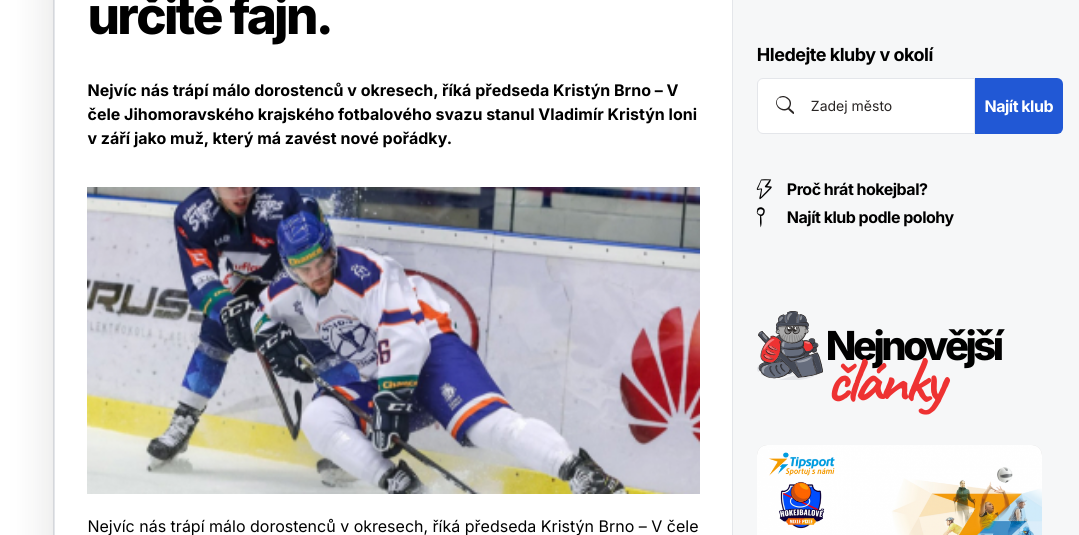
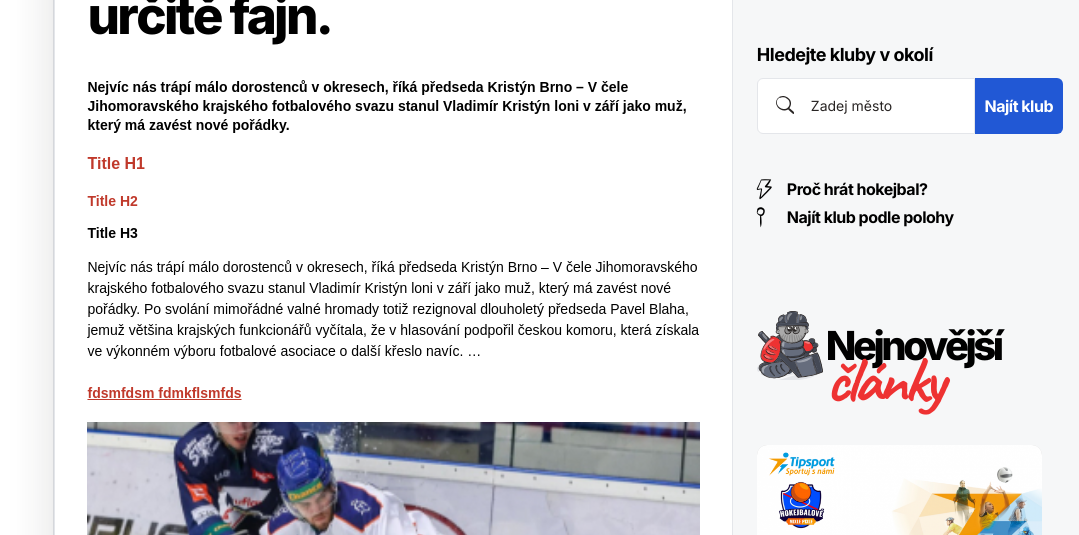
Before and after one commit to mizza-cz/zicnihokejbal, a website: page app/typo.html in a window 1280 px wide. Shown: the part 265-800 px from the top of the page, 201-1280 px from the left. Drawn offline with nearby package versions, Linux system fonts and the light colour scheme; files whose address does not match are found by name.

Commit message:
add fixes typo

```diff
--- a/app/scss/_typo.scss
+++ b/app/scss/_typo.scss
@@ -180,7 +180,8 @@
   }
 }
 .perex {
-  font-size: 12px;
+  font-family: Arial, sans-serif;
+  font-size: 14px;
   line-height: 1.33;
   font-weight: 700;
   margin-bottom: 37px;
@@ -253,3 +254,43 @@
   margin-top: 0;
   margin-bottom: 0;
 }
+.o-content {
+  h1 {
+    font-weight: 700;
+    color: #c0392b;
+    font-size: 16px;
+    font-family: Arial, sans-serif;
+    letter-spacing: 0;
+    margin-bottom: 16px;
+  }
+  h2 {
+    font-weight: 700;
+    color: #c0392b;
+    font-size: 14px;
+    font-family: Arial, sans-serif;
+    letter-spacing: 0;
+    margin-bottom: 16px;
+  }
+  h3 {
+    font-weight: 700;
+    color: #000;
+    font-size: 14px;
+    font-family: Arial, sans-serif;
+    letter-spacing: 0;
+    margin-bottom: 16px;
+  }
+  p {
+    color: #000;
+    font-size: 14px;
+    font-family: Arial, sans-serif;
+  }
+  a {
+    font-family: Arial, sans-serif;
+    font-weight: 700;
+    color: #c0392b;
+    font-size: 14px;
+    &:hover {
+      text-decoration: none;
+    }
+  }
+}
--- a/app/typo.html
+++ b/app/typo.html
@@ -137,23 +137,34 @@
       <div class="main__content">
         <div class="typo">
           <h2>Zahrát si hokej na playstationu nebo na něj kouknout v televizi je určitě fajn.</h2>
-          <div class="perex">
+          <p class="perex">
+            Nejvíc nás trápí málo dorostenců v okresech, říká předseda Kristýn Brno – V čele
+            Jihomoravského krajského fotbalového svazu stanul Vladimír Kristýn loni v září jako muž,
+            který má zavést nové pořádky.
+          </p>
+          <div class="o-content">
+            <h1>Title H1</h1>
+            <h2>Title H2</h2>
+            <h3>Title H3</h3>
             <p>
               Nejvíc nás trápí málo dorostenců v okresech, říká předseda Kristýn Brno – V čele
               Jihomoravského krajského fotbalového svazu stanul Vladimír Kristýn loni v září jako
-              muž, který má zavést nové pořádky.
+              muž, který má zavést nové pořádky. Po svolání mimořádné valné hromady totiž rezignoval
+              dlouholetý předseda Pavel Blaha, jemuž většina krajských funkcionářů vyčítala, že v
+              hlasování podpořil českou komoru, která získala ve výkonném výboru fotbalové asociace
+              o další křeslo navíc. …
             </p>
-          </div>
+            <a href="#">fdsmfdsm fdmkflsmfds</a>
             <p>
               <img src="images/content/top-2.jpg" alt="" />
             </p>
             <p>
               Nejvíc nás trápí málo dorostenců v okresech, říká předseda Kristýn Brno – V čele
-            Jihomoravského krajského fotbalového svazu stanul Vladimír Kristýn loni v září jako muž,
-            který má zavést nové pořádky. Po svolání mimořádné valné hromady totiž rezignoval
+              Jihomoravského krajského fotbalového svazu stanul Vladimír Kristýn loni v září jako
+              muž, který má zavést nové pořádky. Po svolání mimořádné valné hromady totiž rezignoval
               dlouholetý předseda Pavel Blaha, jemuž většina krajských funkcionářů vyčítala, že v
-            hlasování podpořil českou komoru, která získala ve výkonném výboru fotbalové asociace o
-            další křeslo navíc. …
+              hlasování podpořil českou komoru, která získala ve výkonném výboru fotbalové asociace
+              o další křeslo navíc. …
             </p>
             <p>
               <img
@@ -174,20 +185,20 @@
               <p>
                 Nejvíc nás trápí málo dorostenců v okresech, říká předseda Kristýn Brno – V čele
                 Jihomoravského krajského fotbalového svazu stanul Vladimír Kristýn loni v září jako
-              muž, který má zavést nové pořádky. Po svolání mimořádné valné hromady totiž rezignoval
-              dlouholetý předseda Pavel Blaha, jemuž většina krajských funkcionářů vyčítala, že v
-              hlasování podpořil českou komoru, která získala ve výkonném výboru fotbalové asociace
-              o další křeslo navíc. …
+                muž, který má zavést nové pořádky. Po svolání mimořádné valné hromady totiž
+                rezignoval dlouholetý předseda Pavel Blaha, jemuž většina krajských funkcionářů
+                vyčítala, že v hlasování podpořil českou komoru, která získala ve výkonném výboru
+                fotbalové asociace o další křeslo navíc. …
               </p>
             </div>
             <div class="typo__post">
               <img src="images/content/top-2.jpg" alt="" />
               <p>
-              Říká předseda Kristýn Brno – V čele Jihomoravského krajského fotbalového svazu stanul
-              Vladimír Kristýn loni v září jako muž, který má zavést nové pořádky. Po svolání
-              mimořádné valné hromady totiž rezignoval dlouholetý předseda Pavel Blaha, jemuž
-              většina krajských funkcionářů vyčítala, že v hlasování podpořil českou komoru, která
-              získala ve výkonném výboru fotbalové asociace o další křeslo navíc. …
+                Říká předseda Kristýn Brno – V čele Jihomoravského krajského fotbalového svazu
+                stanul Vladimír Kristýn loni v září jako muž, který má zavést nové pořádky. Po
+                svolání mimořádné valné hromady totiž rezignoval dlouholetý předseda Pavel Blaha,
+                jemuž většina krajských funkcionářů vyčítala, že v hlasování podpořil českou komoru,
+                která získala ve výkonném výboru fotbalové asociace o další křeslo navíc. …
               </p>
             </div>
             <table align="left" border="0" cellpadding="1" cellspacing="1" style="width: 760px">
@@ -255,11 +266,11 @@
             </p>
             <p>
               Nejvíc nás trápí málo dorostenců v okresech, říká předseda Kristýn Brno – V čele
-            Jihomoravského krajského fotbalového svazu stanul Vladimír Kristýn loni v září jako muž,
-            který má zavést nové pořádky. Po svolání mimořádné valné hromady totiž rezignoval
+              Jihomoravského krajského fotbalového svazu stanul Vladimír Kristýn loni v září jako
+              muž, který má zavést nové pořádky. Po svolání mimořádné valné hromady totiž rezignoval
               dlouholetý předseda Pavel Blaha, jemuž většina krajských funkcionářů vyčítala, že v
-            hlasování podpořil českou komoru, která získala ve výkonném výboru fotbalové asociace o
-            další křeslo navíc. …
+              hlasování podpořil českou komoru, která získala ve výkonném výboru fotbalové asociace
+              o další křeslo navíc. …
             </p>
 
             <h5>Odrážky</h5>
@@ -268,10 +279,10 @@
                 <p>
                   Lorem ipsum dolor sit amet consectetur, adipisicing elit. Quasi illo, sapiente
                   excepturi nisi voluptas, sunt mollitia molestias quidem provident, velit pariatur
-                vero nihil quia facilis adipisci corporis quibusdam! Tempora, ipsam. Ratione eveniet
-                similique odit officiis et, aspernatur rerum voluptatem quaerat maiores possimus
-                necessitatibus explicabo iste nihil natus enim, deleniti nemo optio non quod
-                recusandae? Voluptas ratione eaque facilis ea odit!
+                  vero nihil quia facilis adipisci corporis quibusdam! Tempora, ipsam. Ratione
+                  eveniet similique odit officiis et, aspernatur rerum voluptatem quaerat maiores
+                  possimus necessitatibus explicabo iste nihil natus enim, deleniti nemo optio non
+                  quod recusandae? Voluptas ratione eaque facilis ea odit!
                 </p>
               </li>
               <li>
@@ -291,6 +302,8 @@
               </li>
             </ul>
             <iframe src="https://www.youtube.com/embed/9b-vGbfWeGk" frameborder="0"></iframe>
+          </div>
+
           <div class="typo__post">
             <div class="typo__post-info">
               <img src="images/content/top-2.jpg" alt="" />
```
Also changed, not shown: app/css/style.min.css. Lines whose indentation alone changed are shown as unchanged.
